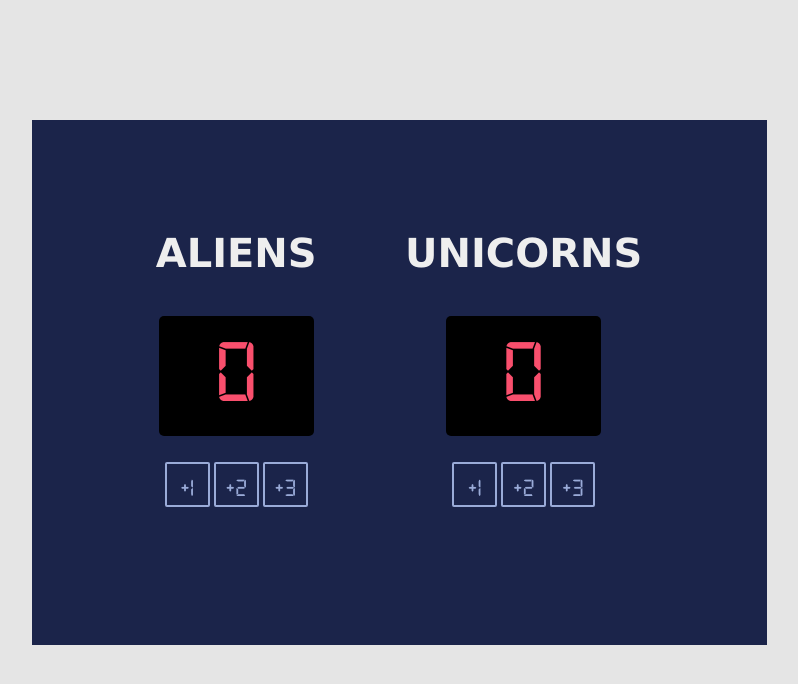
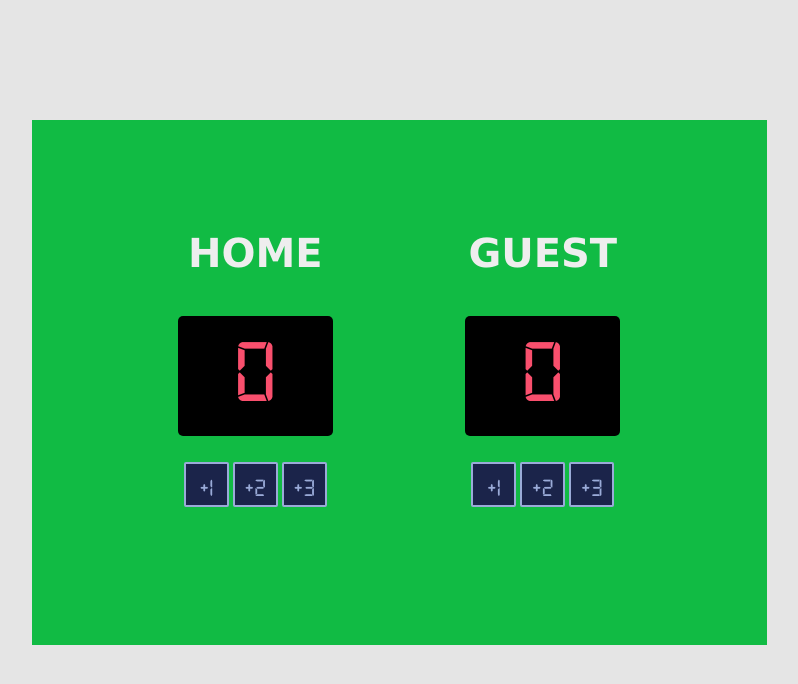
Before and after one commit to dushyant23n93/Basketball-scorecard, a plain HTML site: page index.html in a window 1280 px wide. Shown: the whole page, without its empty margins (241-1039 px from the left). Drawn offline with Linux system fonts and the light colour scheme.

Commit message:
changed background color
changed background color from blue to green

```diff
--- a/index.css
+++ b/index.css
@@ -10,7 +10,7 @@ body{
 	width: 575px;
 	height: 385px;
 	margin: 120px auto;
-	background: #1B244A;
+	background: #11BB44;
 	padding: 70px 80px;
 	display: flex;
 	justify-content: space-around;
@@ -26,8 +26,6 @@ h3{
 }
 .score{
 	margin-top:0;
-	margin-left: auto;
-	margin-right: auto;
 	width: 155px;
 	height: 120px;
 	background: #000000;
@@ -45,8 +43,6 @@ h3{
 }
 .btn-container{
 	margin-top : 26px;
-	margin-left: auto;
-	margin-right: auto;
 	width: 155px;
 	height: 45px;
 	padding:0;
--- a/index.html
+++ b/index.html
@@ -9,7 +9,7 @@
 	<body>
 		<div class="container">
 			<div>
-				<h3>ALIENS</h3>
+				<h3>HOME</h3>
 				<div class="score">
 					<p id="home"></p>
 				</div>
@@ -20,7 +20,7 @@
 				</div>
 			</div>
 			<div>
-				<h3>UNICORNS</h3>
+				<h3>GUEST</h3>
 				<div class="score">
 					<p id="guest"></p>
 				</div>
```
